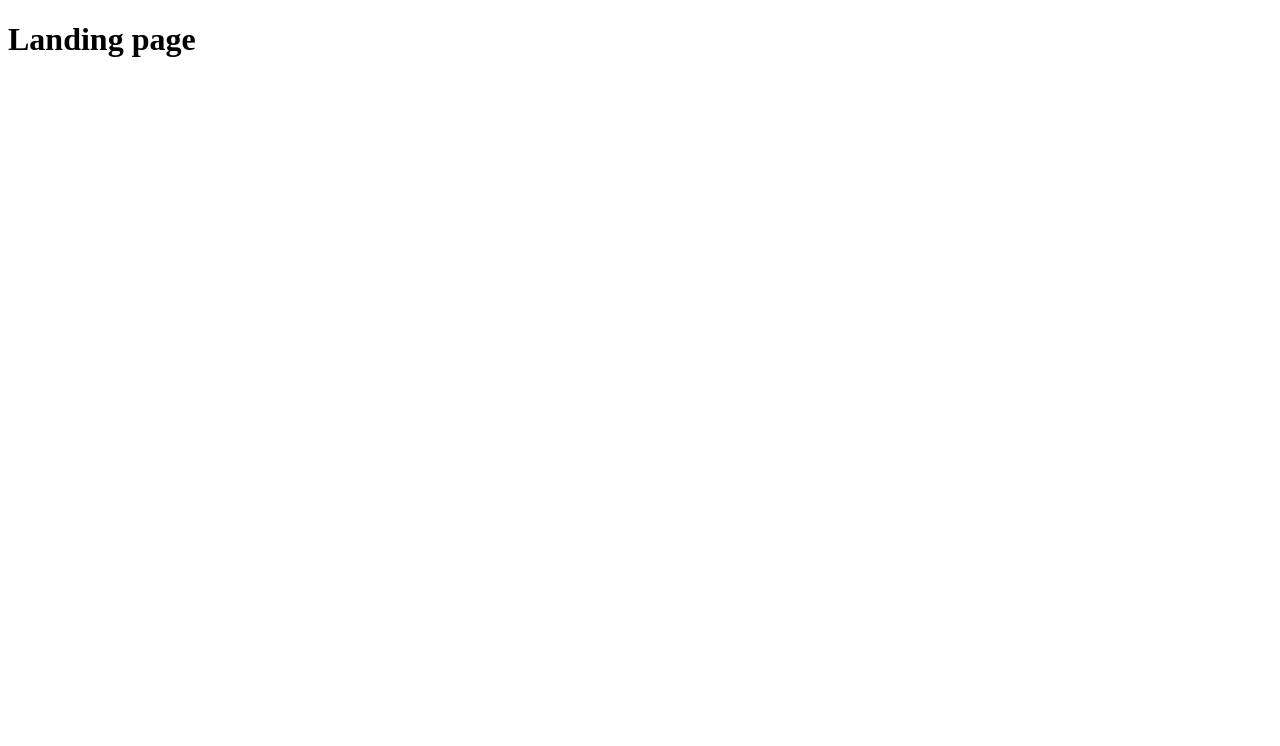
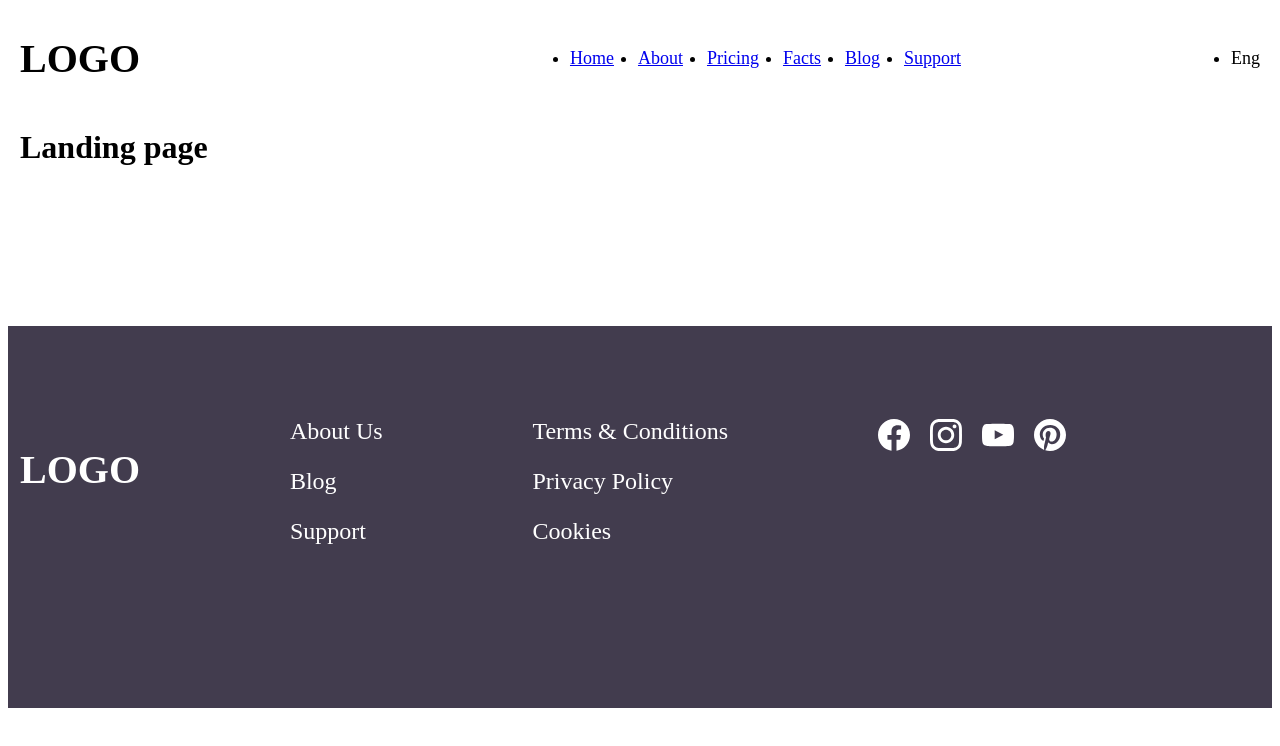
Before and after one commit to RausRD/nuxt3-landing-page, a Nuxt app: page / in a window 1280 px wide. Shown: the top 746 px of the page. Built offline with nearby package versions, Linux system fonts and the light colour scheme.

Commit message:
created defaul.vue file of layout

```diff
--- /dev/null
+++ b/layouts/default.vue
@@ -0,0 +1,184 @@
+<template>
+	<div class="container">
+		<header class="main-header">
+			<nav class="navigation">
+				<h3 class="logo">Logo</h3>
+				<!-- <NuxtLink to="/" class="font-bold">Nuxt Dojo</NuxtLink> -->
+				<ul class="navigation-list">
+					<li>
+						<NuxtLink to="/">Home</NuxtLink>
+					</li>
+					<li>
+						<NuxtLink to="/about">About</NuxtLink>
+					</li>
+					<li>
+						<NuxtLink to="/pricing">Pricing</NuxtLink>
+					</li>
+					<li>
+						<NuxtLink to="/facts">Facts</NuxtLink>
+					</li>
+					<li>
+						<NuxtLink to="/blog">Blog</NuxtLink>
+					</li>
+					<li>
+						<NuxtLink to="/support">Support</NuxtLink>
+					</li>
+					<li class="download-app-button" @click="downloadApplication">
+						Download
+					</li>
+					<li class="change-language-button" @click="changeLanguage">Eng</li>
+				</ul>
+			</nav>
+		</header>
+		<div class="content-wrapper">
+			<slot/>
+		</div>
+	</div>
+	<div class="footer-wrapper">
+		<footer class="footer-main">
+			<h3 class="logo">Logo</h3>
+			<div class="links-first">
+				<div>About Us</div>
+				<div>Blog</div>
+				<div>Support</div>
+			</div>
+			<div class="links-second">
+				<div>Terms & Conditions</div>
+				<div>Privacy Policy</div>
+				<div>Cookies</div>
+			</div>
+			<div class="links-icons">
+				<img src="~/assets/svg/facebook-icon.svg" alt="facebook-icon"/>
+				<img src="~/assets/svg/instagram-icon.svg" alt="instagram-icon"/>
+				<img src="~/assets/svg/youtube-icon.svg" alt="youtube-icon"/>
+				<img src="~/assets/svg/pinterest-icon.svg" alt="pinterest-icon"/>
+			</div>
+		</footer>
+	</div>
+</template>
+
+<script setup>
+const downloadApplication = () => {
+	console.log ('Download Application!');
+};
+const changeLanguage = () => {
+	console.log ('Change language action!');
+};
+</script>
+
+<style scoped>
+.container {
+	max-width: 1240px;
+	margin: 0 auto;
+}
+
+.main-header {
+	height: 100px;
+	display: flex;
+}
+
+.navigation {
+	width: 100%;
+	display: flex;
+	justify-content: space-between;
+	align-items: center;
+}
+
+.logo {
+	text-transform: uppercase;
+	color: var(--color-accent);
+	font-size: 40px;
+	font-style: normal;
+	font-weight: 700;
+	line-height: normal;
+}
+
+.navigation-list {
+	display: flex;
+	align-items: center;
+}
+
+.navigation-list li {
+	font-size: 18px;
+	font-style: normal;
+	font-weight: 400;
+	line-height: 28px;
+	margin-left: 24px;
+}
+
+.navigation-list li a:visited {
+	color: var(--text-color-primary);
+}
+
+.navigation-list li a:active,
+.navigation-list li a:hover {
+	color: var(--color-accent);
+}
+
+.navigation-list li.download-app-button {
+	display: flex;
+	width: 174px;
+	height: 44px;
+	padding: 10px 24px;
+	flex-direction: column;
+	justify-content: center;
+	align-items: center;
+	gap: 10px;
+	flex-shrink: 0;
+	border-radius: 100px;
+	background-color: var(--color-accent);
+	color: #fff;
+	cursor: pointer;
+}
+
+.change-language-button {
+	cursor: pointer;
+}
+
+.navigation-list li.download-app-action a:visited,
+.navigation-list li.download-app-action a:hover,
+.navigation-list li.download-app-action a:active {
+	color: #fff;
+}
+
+.footer-wrapper {
+	height: 302px;
+	padding-top: 80px;
+	background-color: #423c4e;
+	margin-top: 160px;
+}
+
+.footer-main {
+	max-width: 1240px;
+	margin: 0 auto;
+	display: flex;
+	justify-content: space-between;
+}
+
+.footer-main > div {
+	color: #fff;
+	margin-right: 92px;
+	font-size: 24px;
+	font-style: normal;
+	font-weight: 400;
+	line-height: 50px;
+}
+
+.footer-main > div:last-child {
+	margin-right: 194px;
+	margin-top: 12px;
+}
+
+.footer-main .logo {
+	color: #fff;
+	margin-right: 92px;
+}
+
+.links-icons img {
+	margin-right: 20px;
+}
+
+.links-icons img:last-child {
+	margin-right: 0;
+}
+</style>
```
